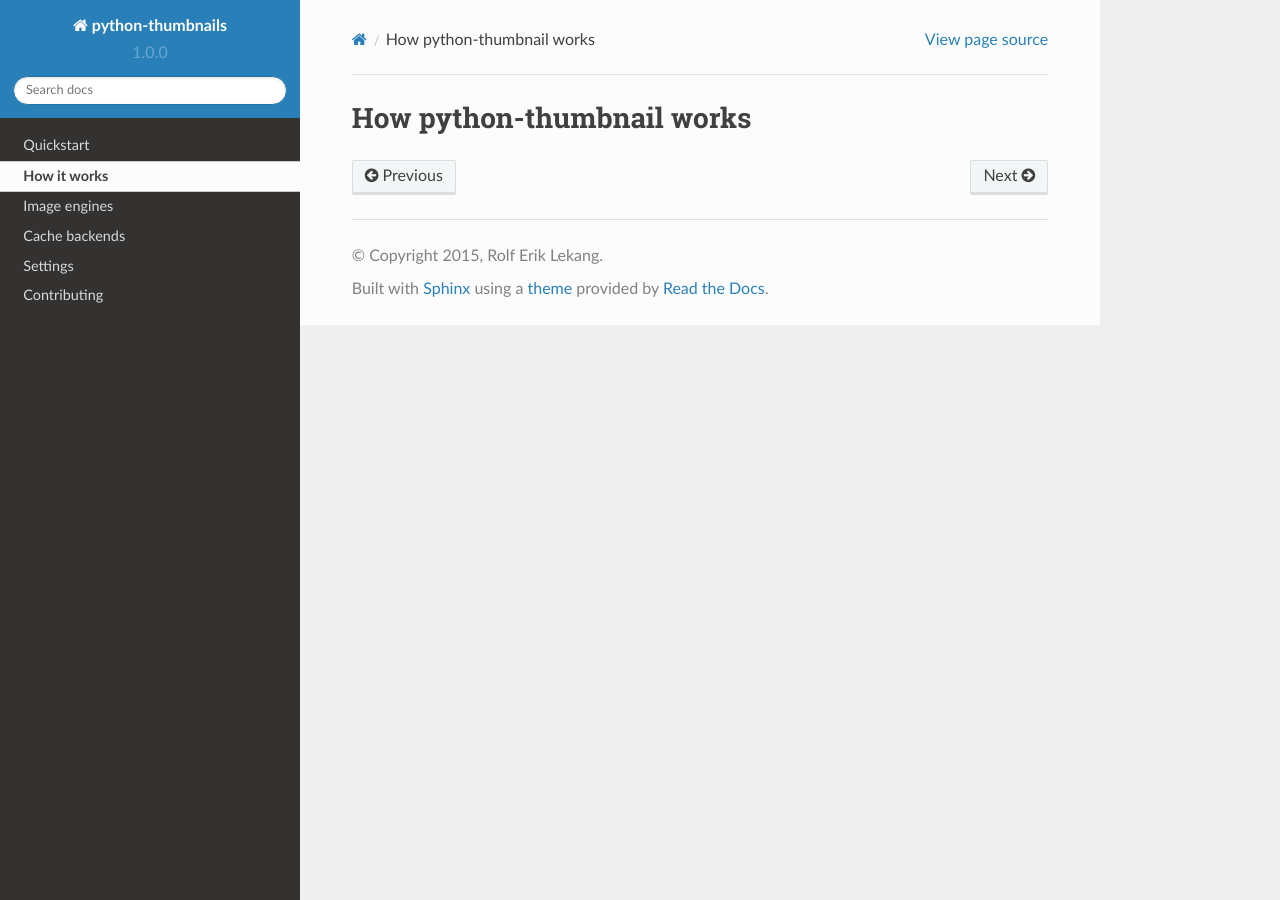
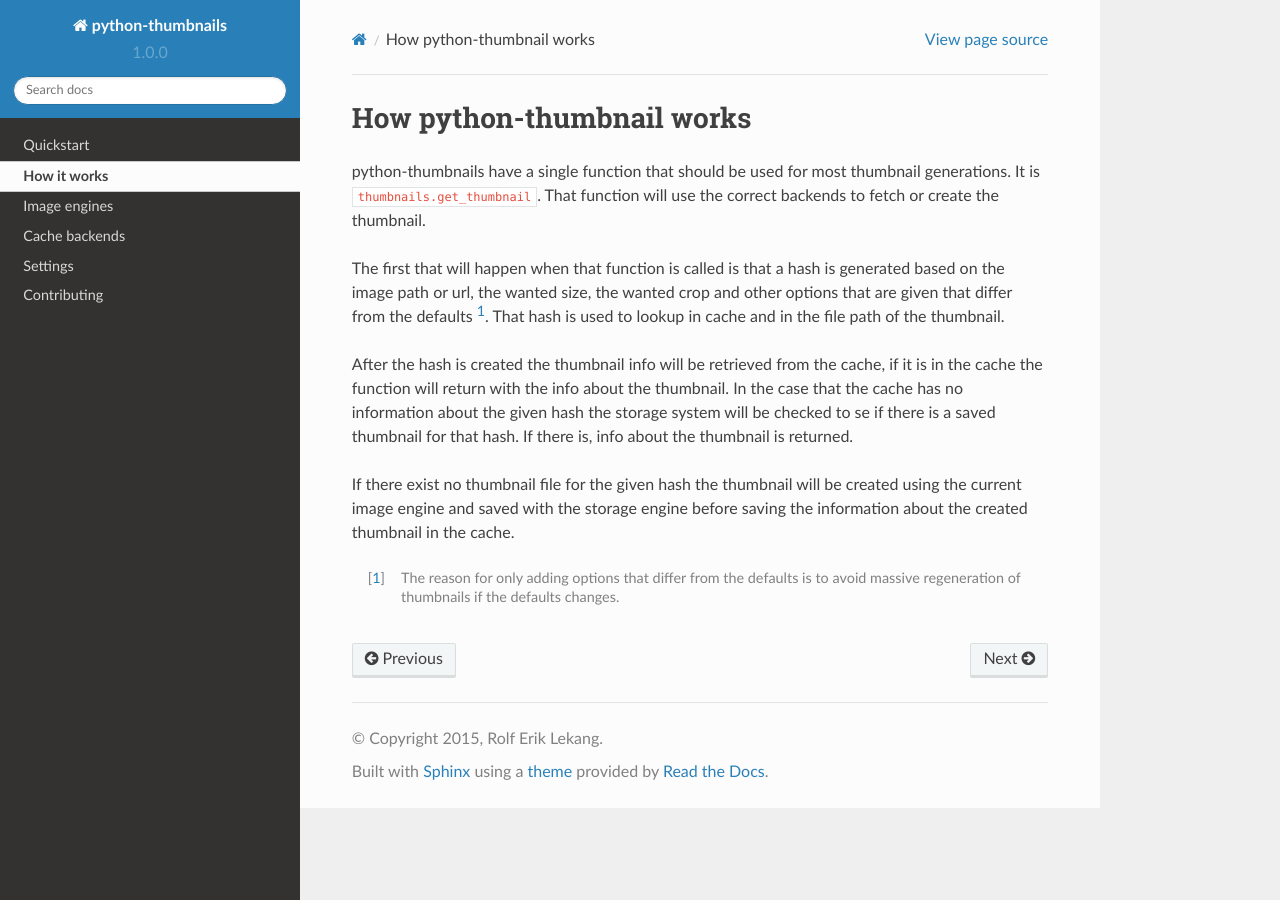
Before and after one commit to python-thumbnails/python-thumbnails, a Sphinx documentation site: the page built from docs/how-it-works.rst, in a window 1280 px wide. Built offline with Sphinx 7.4.7 and the Read the Docs theme 2.0.0, drawn with Linux system fonts in a browser that asks for light colours.

Commit message:
Add first draft of how it works docs

```diff
--- a/docs/how-it-works.rst
+++ b/docs/how-it-works.rst
@@ -1,2 +1,22 @@
 How python-thumbnail works
 --------------------------
+
+python-thumbnails have a single function that should be used for most thumbnail generations.
+It is ``thumbnails.get_thumbnail``. That function will use the correct backends to fetch or create
+the thumbnail.
+
+The first that will happen when that function is called is that a hash is generated based on the
+image path or url, the wanted size, the wanted crop and other options that are given that differ
+from the defaults [1]_. That hash is used to lookup in cache and in the file path of the thumbnail.
+
+After the hash is created the thumbnail info will be retrieved from the cache, if it is in the
+cache the function will return with the info about the thumbnail. In the case that the cache has no
+information about the given hash the storage system will be checked to se if there is a saved
+thumbnail for that hash. If there is, info about the thumbnail is returned.
+
+If there exist no thumbnail file for the given hash the thumbnail will be created using the current
+image engine and saved with the storage engine before saving the information about the created
+thumbnail in the cache.
+
+.. [1] The reason for only adding options that differ from the defaults is to avoid massive
+       regeneration of thumbnails if the defaults changes.
```
